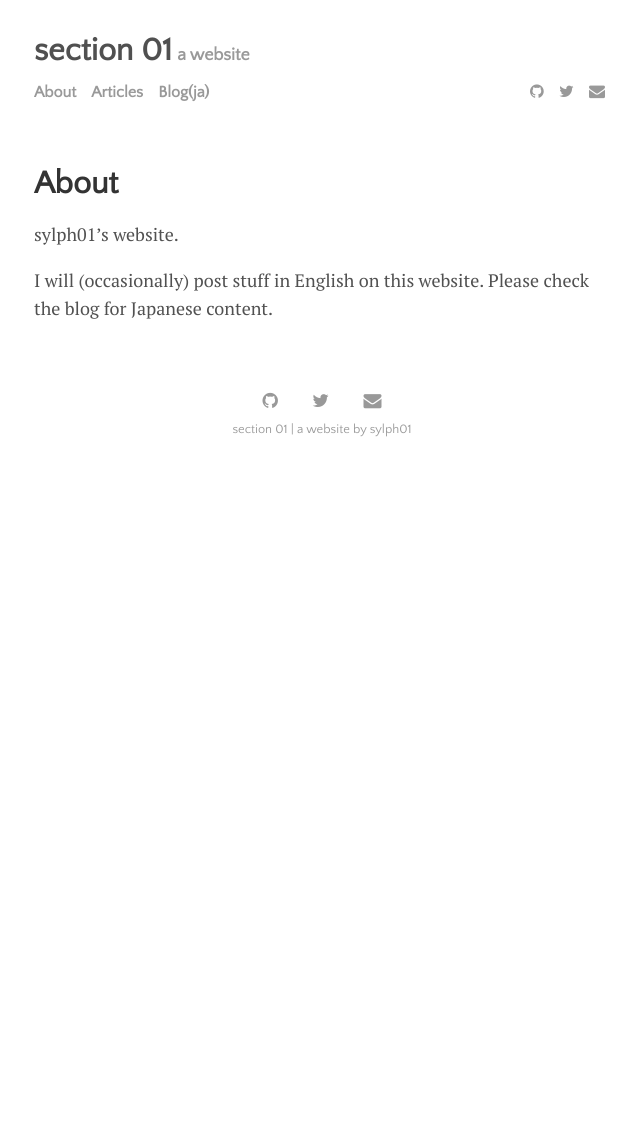
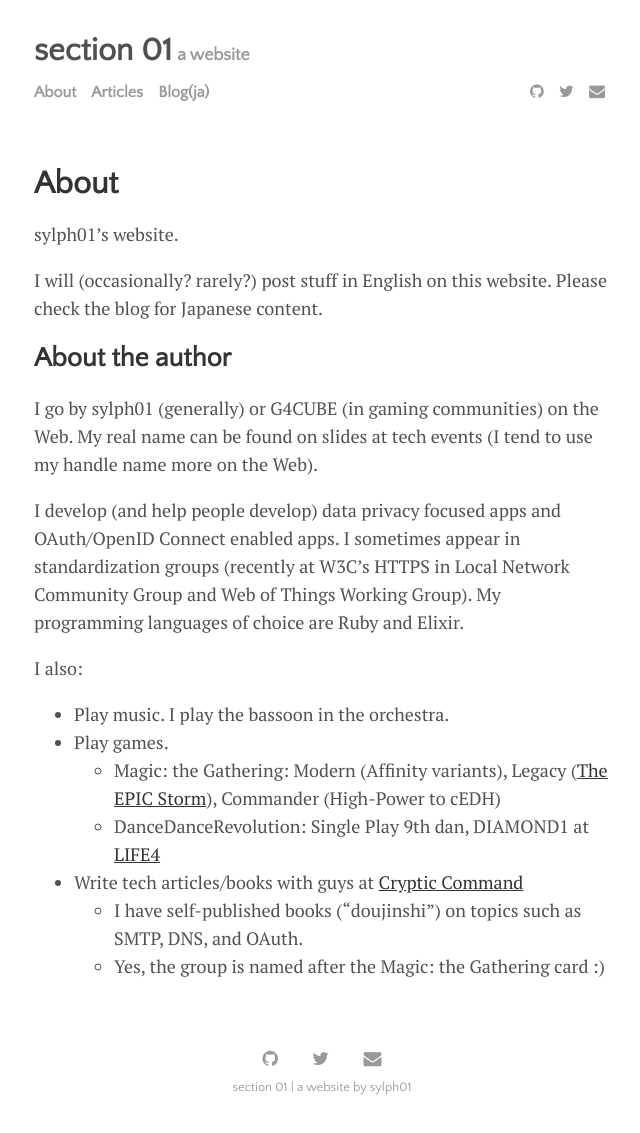
Before and after one commit to sylph01/sylph01.github.io, a Jekyll site: the page built from menu/about.md, in a window 1280 px wide. Shown: the whole page, without its empty margins (318-958 px from the left). Built offline with Jekyll 4.4.1, drawn with Linux system fonts in a browser that asks for light colours; nearby versions of some CDN libraries; before the commit the page ends 900 px from its top, so only the background shows below that.

Commit message:
Update the About page

```diff
--- a/menu/about.md
+++ b/menu/about.md
@@ -5,4 +5,20 @@ title: About
 
 sylph01's website.
 
-I will (occasionally) post stuff in English on this website. Please check the blog for Japanese content.
+I will (occasionally? rarely?) post stuff in English on this website. Please check the blog for Japanese content.
+
+## About the author
+
+I go by sylph01 (generally) or G4CUBE (in gaming communities) on the Web. My real name can be found on slides at tech events (I tend to use my handle name more on the Web).
+
+I develop (and help people develop) data privacy focused apps and OAuth/OpenID Connect enabled apps. I sometimes appear in standardization groups (recently at W3C's HTTPS in Local Network Community Group and Web of Things Working Group). My programming languages of choice are Ruby and Elixir.
+
+I also:
+
+- Play music. I play the bassoon in the orchestra.
+- Play games.
+  - Magic: the Gathering: Modern (Affinity variants), Legacy ([The EPIC Storm](https://theepicstorm.com/)), Commander (High-Power to cEDH)
+  - DanceDanceRevolution: Single Play 9th dan, DIAMOND1 at [LIFE4](https://life4ddr.com/)
+- Write tech articles/books with guys at [Cryptic Command](https://cryptic-command.net/)
+  - I have self-published books ("doujinshi") on topics such as SMTP, DNS, and OAuth.
+  - Yes, the group is named after the Magic: the Gathering card :)
```
